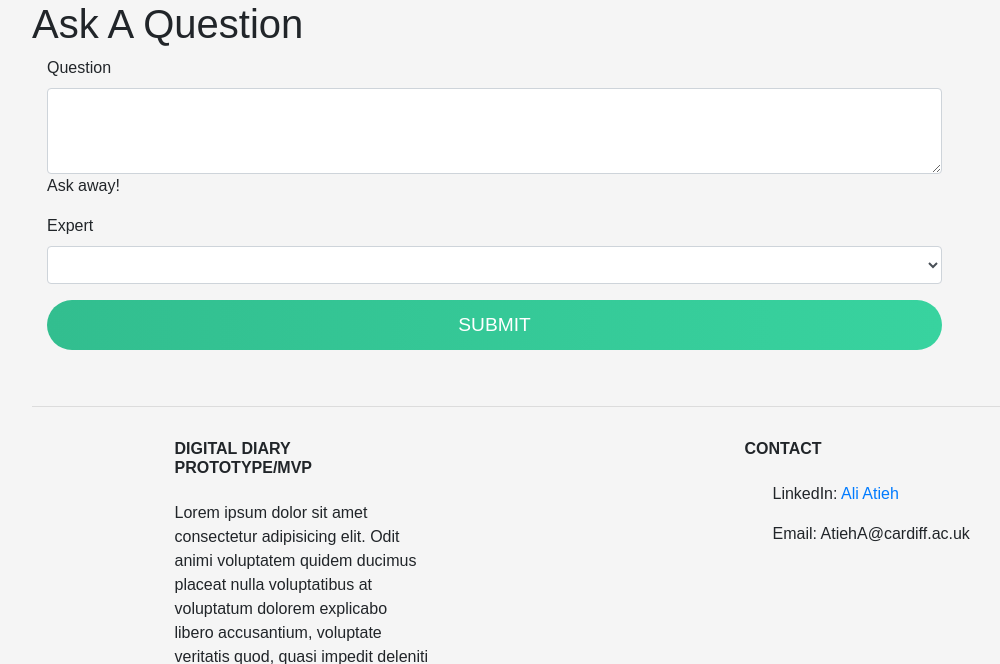
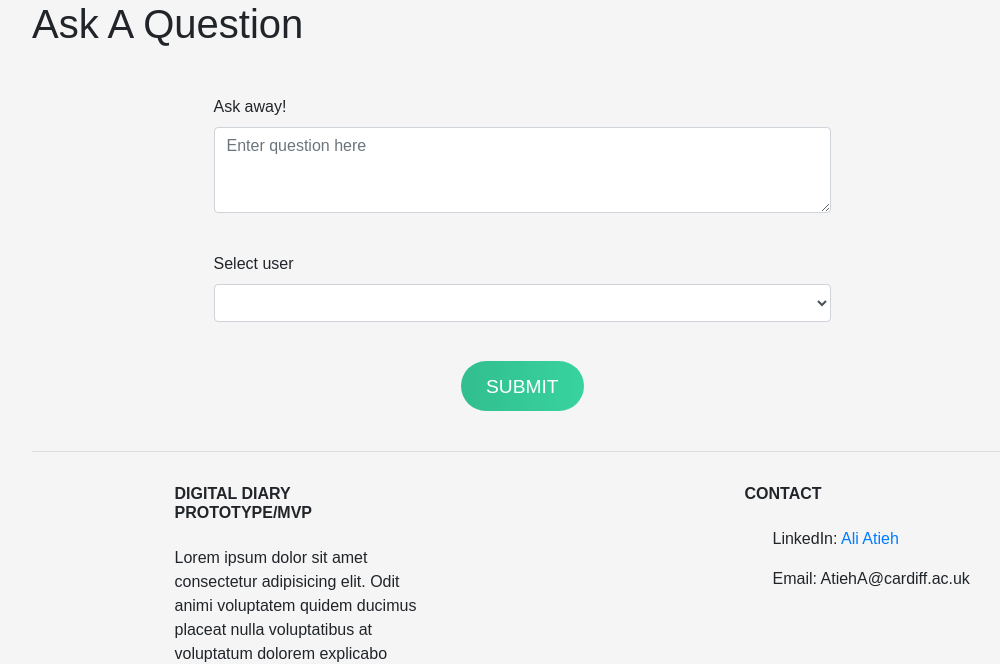
Before and after one commit to Aloushie/kitabuk_diary, a Flask app: page /ask in a window 1280 px wide. Shown: the part 56-720 px from the top of the page, without its empty margins (53-1053 px from the left). Run offline with Flask 3, Linux system fonts and the light colour scheme; the visitor is signed in with stand-in values (Sample User, id 1); data comes from the database, SQL or seed files in the repository; lists and menus that the app fills with data are empty; some libraries are stand-ins or nearby versions.

Commit message:
Commit 4 - some adjusting to text and css and removal of unnecessary things

```diff
--- a/diary/static/style.css
+++ b/diary/static/style.css
@@ -2,10 +2,6 @@ body {
     background-color: whitesmoke;
     font-family: 'Poppins', sans-serif;
 }
-
-
-
-
 
 
 a:hover{
@@ -18,7 +14,7 @@ a:hover{
 
 .btn{
 	display: block;
-	width: 100%;
+	width: 20%;
 	height: 50px;
 	border-radius: 25px;
 	outline: none;
@@ -32,7 +28,16 @@ a:hover{
 	margin: 1rem 0;
 	cursor: pointer;
 	transition: .5s;
+	margin: auto;
+	padding: 0.5% 0 0
 }
 .btn:hover{
 	background-position: right;
 }
+
+
+.form-group {
+	width: 70%;
+	padding: 3.5% 0 0;
+	margin: auto;
+}
--- a/diary/templates/ask.html
+++ b/diary/templates/ask.html
@@ -11,14 +11,13 @@
             <form class="form-horizontal" method="POST" action="{{ url_for('views.ask') }}">
               <fieldset>
                 <div class="form-group">
-                  <label for="textArea" class="col-lg-2 control-label">Question</label>
+                  <label for="textArea" class="col-lg-2 control-label" >Ask away!</label>
                     <div class="col-lg-10">
-                      <textarea class="form-control" name="question" rows="3" id="textArea"></textarea>
-                      <span class="help-block">Ask away!</span>
+                      <textarea class="form-control" name="question" rows="3" id="textArea" placeholder="Enter question here"></textarea>
                     </div>
                   </div>
                   <div class="form-group">
-                    <label for="select" class="col-lg-2 control-label">Expert</label>
+                    <label for="select" class="col-lg-2 control-label">Select user</label>
                     <div class="col-lg-10">
                       <select class="form-control" name="expert" id="select">
                         {% for expert in experts %}
--- a/diary/templates/home.html
+++ b/diary/templates/home.html
@@ -6,8 +6,6 @@
   <br/>
   <br/>
   <ul class="list-group list-group-flush" id="notes">
-    <div class="card-body">
-      <div class="card-text">
     {% for note in user.notes %}
     <li class="list-group-item">
       {{ note.data }}
```
